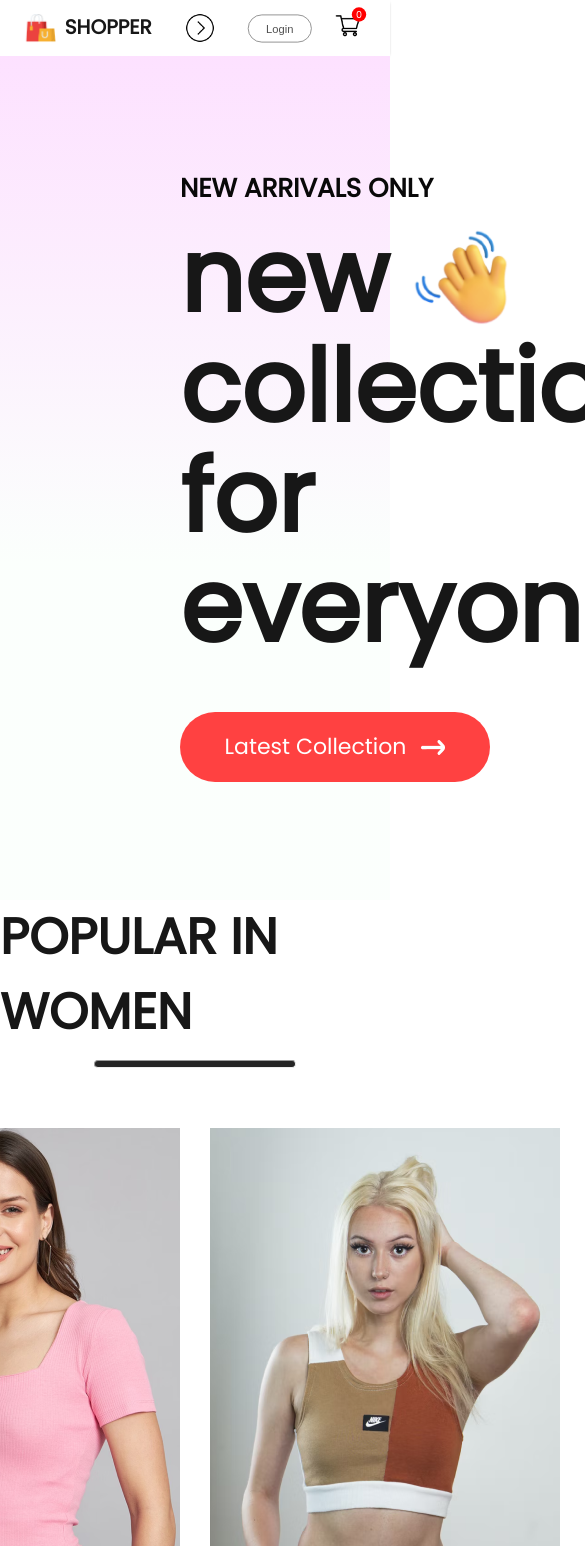
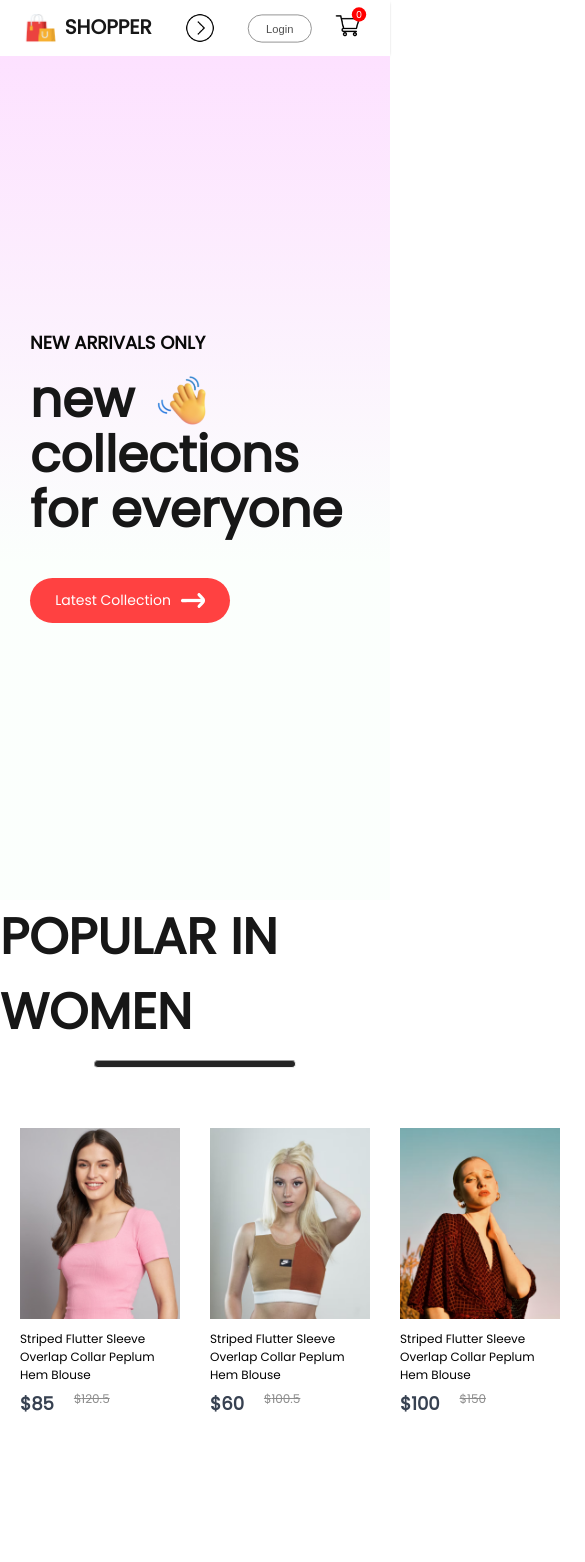
Before and after one commit to DheerajKumar757/MERN-E-Commerce, a React (Create React App) app in the folder frontend/: page / in a window 390 px wide. Shown: the top 1562 px of the page, 585 px wide, since content can reach past the window. Built offline with nearby package versions, Linux system fonts and the light colour scheme.

Commit message:
C25: Add media query to hero and item section.

```diff
--- a/frontend/src/Components/Hero/Hero.css
+++ b/frontend/src/Components/Hero/Hero.css
@@ -57,3 +57,97 @@
     justify-content: center;
     align-items: center;
 }
+
+@media(max-width:1280px) {
+    .hero-left {
+        padding-left: 100px;
+    }
+    .hero-left h2 {
+        font-size: 22px;
+    }
+    .hero-left p {
+        font-size: 60px;
+    }
+    .hero-hand-icon img {
+        width: 80px;
+    }
+    .hero-latest-btn {
+        gap: 10px;
+        width: 250px;
+        height: 60px;
+        margin-top: 20px;
+        font-size: 18px;
+    }
+    .hero-right img {
+        width: 500px;
+    }
+}
+
+@media(max-width:1024px) {
+    .hero-left {
+        padding-left: 80px;
+    }
+    .hero-left h2 {
+        font-size: 20px;
+    }
+    .hero-left p {
+        font-size: 50px;
+    }
+    .hero-hand-icon img {
+        width: 65px;
+    }
+    .hero-latest-btn {
+        width: 220px;
+        height: 50px;
+        font-size: 16px;
+    }
+    .hero-right img {
+        width: 400px;
+    }
+}
+
+@media(max-width:800px) {
+    .hero-left {
+        padding-left: 30px;
+    }
+    .hero-left h2 {
+        font-size: 16px;
+    }
+    .hero-left p {
+        font-size: 40px;
+    }
+    .hero-hand-icon img {
+        width: 50px;
+    }
+    .hero-latest-btn {
+        width: 175px;
+        height: 40px;
+        font-size: 13px;
+    }
+    .hero-right img {
+        width: 300px;
+    }
+}
+
+@media(max-width:500px) {
+    .hero {
+        flex-direction: column;
+    }
+    .hero-right {
+        display: none;
+    }
+    .hero-left h2 {
+        font-size: 18px;
+    }
+    .hero-left p {
+        font-size: 50px;
+    }
+    .hero-hand-icon img {
+        width: 55px;
+    }
+    .hero-latest-btn {
+        width: 200px;
+        height: 45px;
+        font-size: 14px;
+    }
+}
--- a/frontend/src/Components/Item/Item.css
+++ b/frontend/src/Components/Item/Item.css
@@ -1,5 +1,9 @@
 .item {
-    width: 350px;
+    width: 280px;
+}
+
+.item img {
+    width: 280px;
 }
 
 .item p {
@@ -28,3 +32,51 @@
     transform: scale(1.05);
     transition: 0.6s;
 }
+
+@media(max-width:1280px) {
+    .item {
+        width: 220px;
+        font-size: 14px;
+    }
+    .item img {
+        width: 220px;
+    }
+    .item-price-old {
+        font-size: 14px;
+    }
+}
+
+@media(max-width:1024px) {
+    .item {
+        width: 170px;
+        font-size: 13px;
+    }
+    .item img {
+        width: 170px;
+    }
+    .item-price-old {
+        font-size: 13px;
+    }
+}
+
+@media(max-width:800px) {
+    .item {
+        width: 120px;
+        font-size: 12px;
+    }
+    .item img {
+        width: 120px;
+    }
+    .item-price-old {
+        font-size: 12px;
+    }
+}
+
+@media(max-width:500px) {
+    .item {
+        width: 160px;
+    }
+    .item img {
+        width: 160px;
+    }
+}
```
